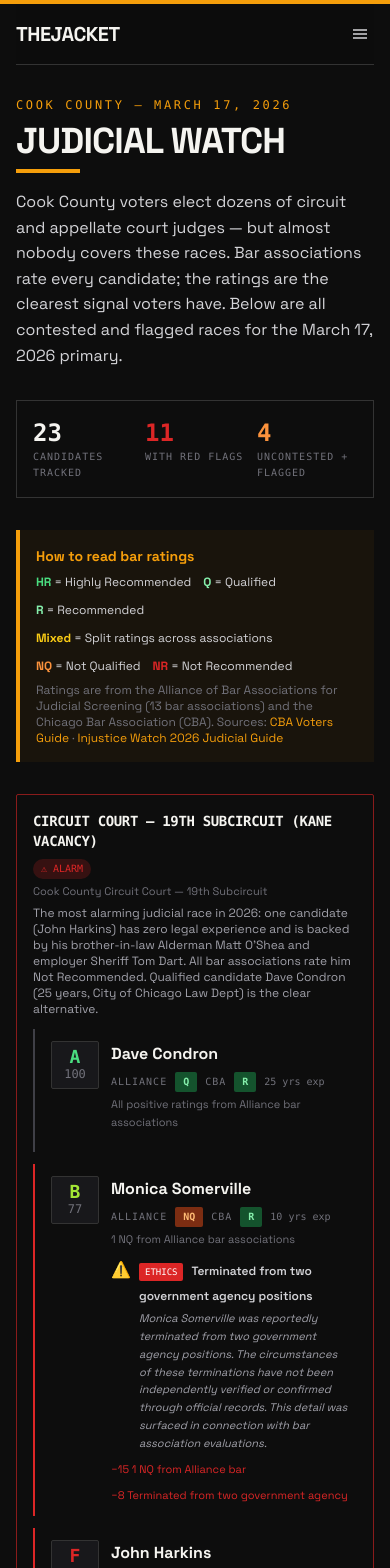
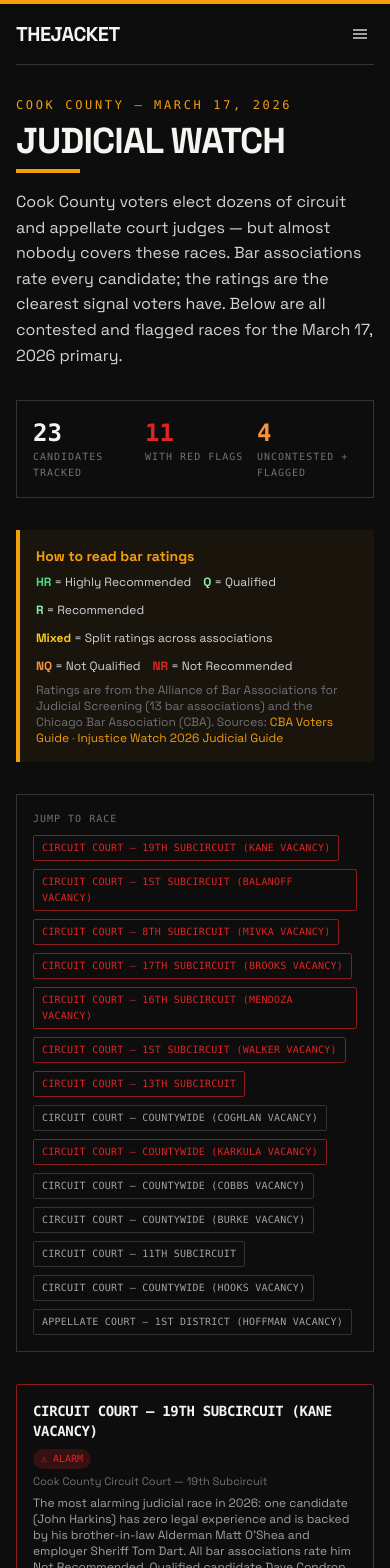
Before and after one commit to rekaldsi/thejacket, a Next.js app: page /judges in a window 390 px wide. Shown: the top 1568 px of the page. Built offline with nearby package versions, Linux system fonts and the light colour scheme.

Commit message:
fix: judges page — add jump-link TOC so 12,828px page is navigable on mobile

```diff
--- a/app/judges/page.tsx
+++ b/app/judges/page.tsx
@@ -277,14 +277,38 @@ export default function JudgesPage() {
         </p>
       </div>
 
+      {/* Jump-link TOC */}
+      <div className="border border-jacket-border p-4 space-y-2">
+        <p className="font-mono text-[10px] uppercase tracking-widest text-zinc-500 mb-2">Jump to race</p>
+        <div className="flex flex-wrap gap-2">
+          {sortedRaces.map((race) => {
+            const entries = scoredByRace[race.id] ?? [];
+            const minScore = entries.length > 0 ? Math.min(...entries.map((e) => e.score)) : 100;
+            const isAlarm = minScore < 40 || (race.uncontested && entries.some((e) => e.judge.red_flags.length > 0));
+            return (
+              <a
+                key={race.id}
+                href={`#race-${race.id}`}
+                className={`rounded-sm border px-2 py-1 font-mono text-[10px] uppercase tracking-wide transition-colors hover:border-jacket-amber hover:text-jacket-amber ${
+                  isAlarm ? "border-jacket-red/60 text-jacket-red" : "border-jacket-border text-zinc-400"
+                }`}
+              >
+                {race.title.replace("Circuit Court – ", "").replace("Appellate Court – ", "Appellate – ")}
+              </a>
+            );
+          })}
+        </div>
+      </div>
+
       {/* Race cards */}
       <div className="space-y-5">
         {sortedRaces.map((race) => (
-          <RaceCard
-            key={race.id}
-            race={race}
-            entries={scoredByRace[race.id] ?? []}
-          />
+          <div key={race.id} id={`race-${race.id}`} className="scroll-mt-20">
+            <RaceCard
+              race={race}
+              entries={scoredByRace[race.id] ?? []}
+            />
+          </div>
         ))}
       </div>
 
```
